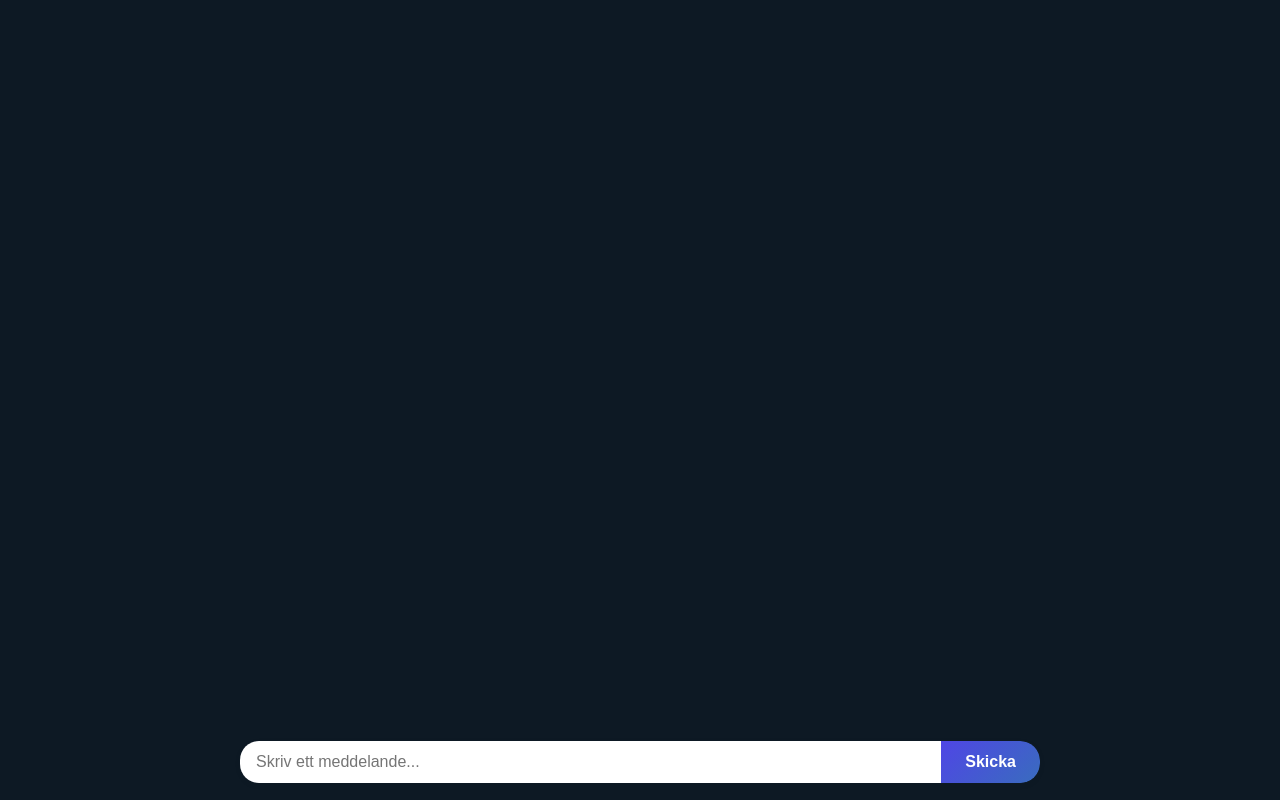
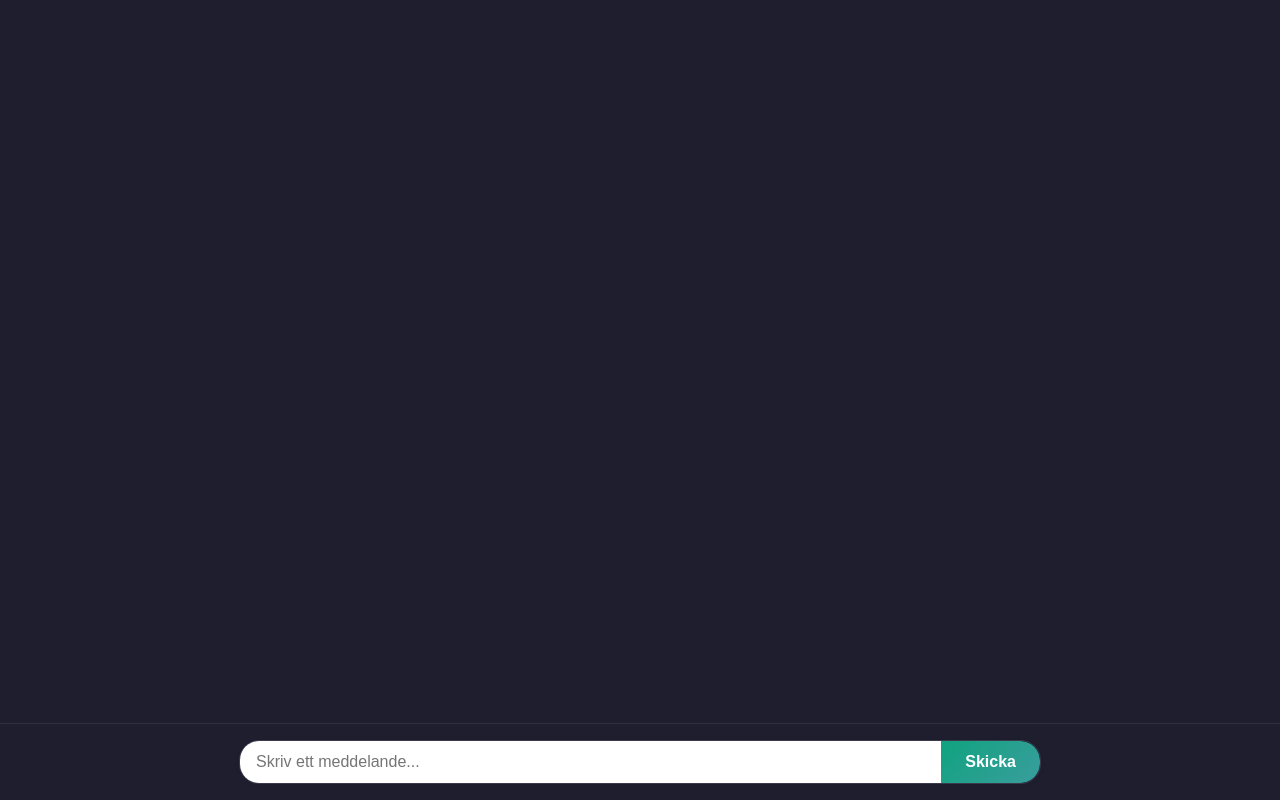
Before and after one commit to Darvid-223/aiapi, a Flask app: page / in a window 1280 px wide. Run offline with Flask 3, Linux system fonts and the light colour scheme; parts of the project's set-up code (start-up, migrations or seed data) failed here and were passed over.

Commit message:
🎨 Uppdaterad färgtema till mörk stil liknande ChatGPT

```diff
--- a/app/static/style.css
+++ b/app/static/style.css
@@ -1,7 +1,7 @@
 body {
   margin: 0;
   font-family: "Segoe UI", sans-serif;
-  background-color: #0d1924;
+  background-color: #1e1e2f;
   display: flex;
   flex-direction: column;
   height: 100vh;
@@ -28,15 +28,15 @@ body {
 }
 
 .user {
-  background-color: #2484e4;
-  color: white; /* <-- Användarens textfärg */
+  background-color: #4a90e2; /* ChatGPT:s blåton */
+  color: white;
   align-self: flex-end;
   text-align: right;
 }
 
 .bot {
-  background-color: #2484e4;
-  color: white; /* <-- Botens textfärg */
+  background-color: #2a2b3c;
+  color: #ffffff;
   align-self: flex-start;
   text-align: left;
 }
@@ -46,15 +46,15 @@ body {
   display: flex;
   justify-content: center;
   padding: 16px;
-  border-top: 1px solid #0d1924;
-  background-color: #0d1924;
+  background-color: #1e1e2f;
+  border-top: 1px solid #2f2f3d;
 }
 
 #chat-input {
   display: flex;
   max-width: 800px;
   width: 100%;
-  border: 1px solid #0d1924;
+  border: 1px solid #3a3a4a;
   border-radius: 20px;
   overflow: hidden;
   box-shadow: 0 2px 5px rgba(0, 0, 0, 0.05);
@@ -69,7 +69,7 @@ body {
 }
 
 #send-btn {
-  background: linear-gradient(135deg, #4f46e5, #396cbe);
+  background: linear-gradient(135deg, #10a37f, #3a9d9d); /* Inspirerat av GPT-loggans gröna ton */
   color: white;
   border: none;
   padding: 0 24px;
@@ -82,7 +82,7 @@ body {
 }
 
 #send-btn:hover {
-  background: linear-gradient(135deg, #4338ca, #2563eb);
+  background: linear-gradient(135deg, #0f8e6d, #338888);
 }
 
 #send-btn:active {
```
